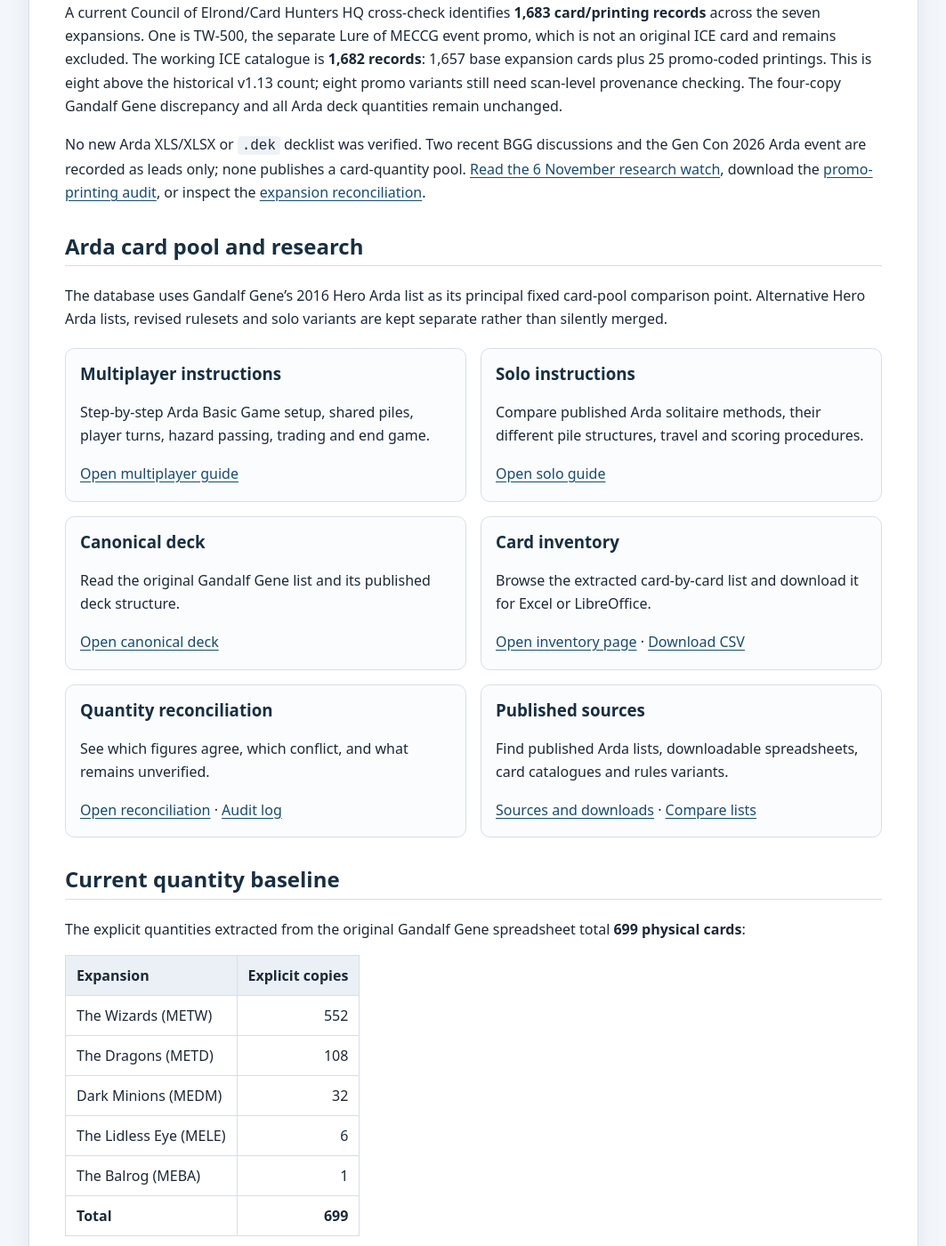
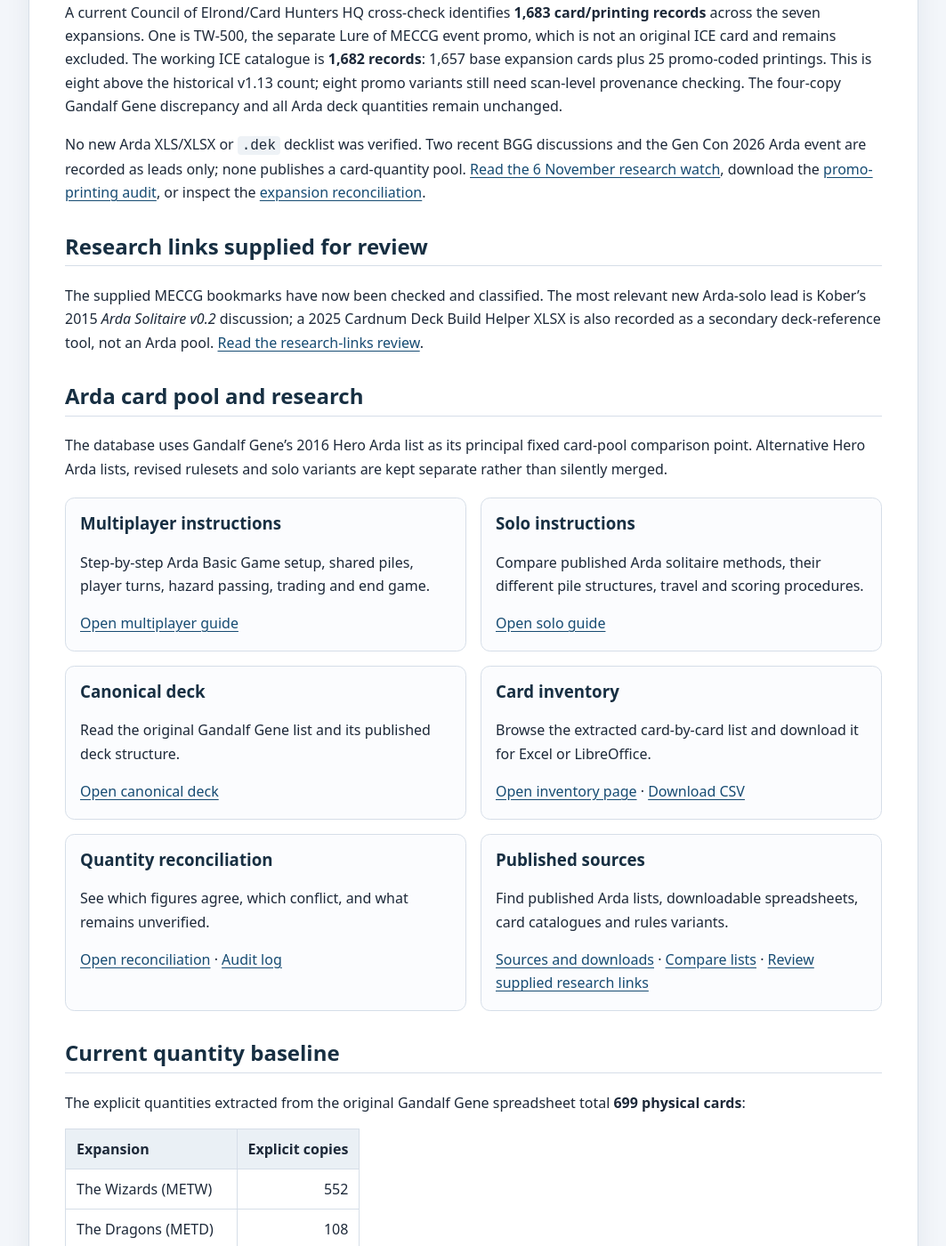
Before and after one commit to JamSpot/meccg-arda-master-database, a Jekyll site: the page built from index.md, in a window 1280 px wide and 1400 px high, scrolled down 1527 px. Shown: the whole window at 89% size, without its empty margins (108-1171 px from the left). Built offline with Jekyll 4.4.1, drawn with Linux system fonts in a browser that asks for light colours.

Commit message:
Link supplied research review from Arda homepage

```diff
--- a/index.md
+++ b/index.md
@@ -40,6 +40,10 @@ A current Council of Elrond/Card Hunters HQ cross-check identifies **1,683 card/
 
 No new Arda XLS/XLSX or `.dek` decklist was verified. Two recent BGG discussions and the Gen Con 2026 Arda event are recorded as leads only; none publishes a card-quantity pool. [Read the 6 November research watch](docs/research-watch-2026-11-06.html), download the [promo-printing audit](data/promo-card-inventory-2026-11-06.csv), or inspect the [expansion reconciliation](data/catalogue-expansion-reconciliation.csv).
 
+## Research links supplied for review
+
+The supplied MECCG bookmarks have now been checked and classified. The most relevant new Arda-solo lead is Kober's 2015 *Arda Solitaire v0.2* discussion; a 2025 Cardnum Deck Build Helper XLSX is also recorded as a secondary deck-reference tool, not an Arda pool. [Read the research-links review](docs/research-links-review-2026-11-06.html).
+
 ## Arda card pool and research
 
 The database uses Gandalf Gene's 2016 Hero Arda list as its principal fixed card-pool comparison point. Alternative Hero Arda lists, revised rulesets and solo variants are kept separate rather than silently merged.
@@ -73,7 +77,7 @@ The database uses Gandalf Gene's 2016 Hero Arda list as its principal fixed card
   <section class="home-link-card">
     <h3>Published sources</h3>
     <p>Find published Arda lists, downloadable spreadsheets, card catalogues and rules variants.</p>
-    <p><a href="docs/sources.html">Sources and downloads</a> · <a href="docs/comparison-lists.html">Compare lists</a></p>
+    <p><a href="docs/sources.html">Sources and downloads</a> · <a href="docs/comparison-lists.html">Compare lists</a> · <a href="docs/research-links-review-2026-11-06.html">Review supplied research links</a></p>
   </section>
 </div>
 
```
